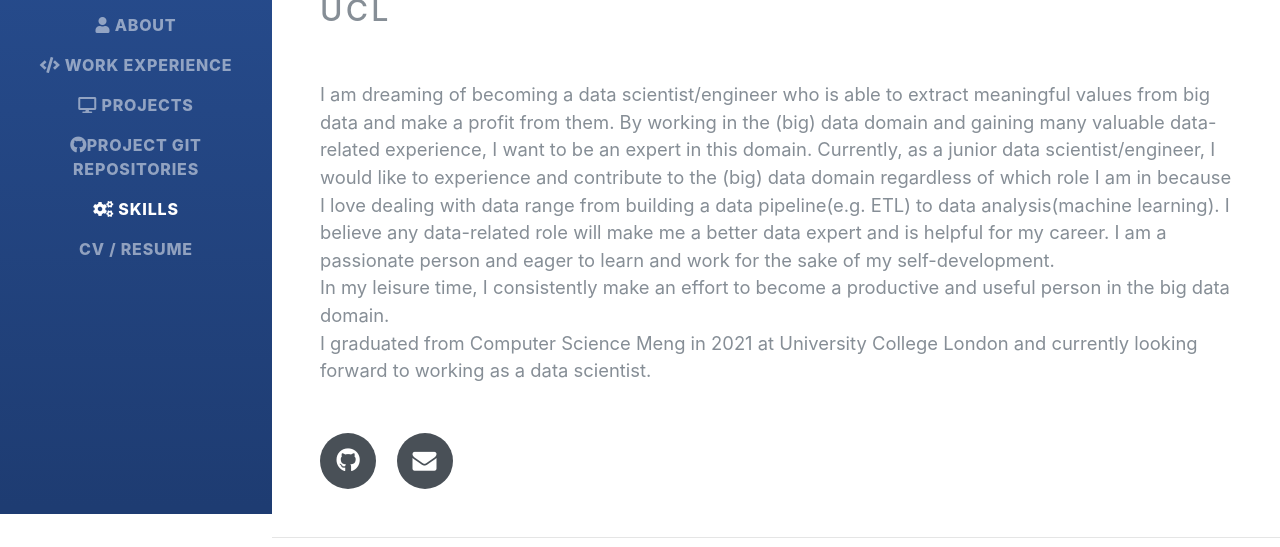
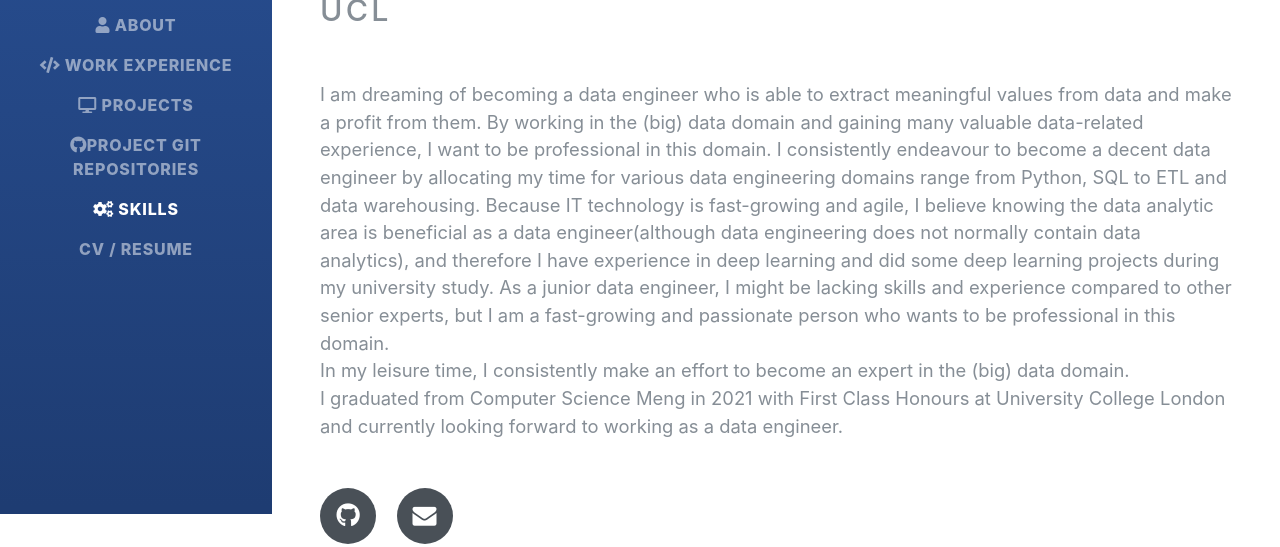
Before and after one commit to Minjae97/portfolio, a plain HTML site: page index.html in a window 1280 px wide. Shown: the part 286-833 px from the top of the page. Drawn offline with Linux system fonts and the light colour scheme; a web font is replaced by a local one.

Commit message:
edit summary & change CV

```diff
--- a/index.html
+++ b/index.html
@@ -55,7 +55,7 @@
           <a class="nav-link js-scroll-trigger" href="#skills"><i class="fas fa-cogs"></i> Skills</a>
         </li>
         <li class="nav-item">
-          <a class="nav-link" target="_blank" href="./docs/CV_Minjae Kang_2021_data_engineer.pdf" download>CV / Resume</a>
+          <a class="nav-link" target="_blank" href="./docs/CV_Minjae Kang_2021.pdf" download>CV / Resume</a>
         </li>
       </ul>
     </div>
@@ -69,11 +69,12 @@
           <span class="text-primary">Minjae Kang</span>
         </h1>
         <div class="subheading mb-5 mt-1">Data Scienctist/Engineer graduated from UCL</div>
-        <p class="lead mb-5">I am dreaming of becoming a data scientist/engineer who is able to extract meaningful values from big data and make a profit from them. By working in the (big) data domain and gaining many valuable data-related
-          experience, I want to be an expert in this domain. Currently, as a junior data scientist/engineer, I would like to experience and contribute to the (big) data domain regardless of which role I am in because I love dealing with data range from building a data pipeline(e.g. ETL) to data analysis(machine learning). I believe any data-related role will make me a better data expert and is helpful for my career.
-          I am a passionate person and eager to learn and work for the sake of my self-development.<br>
-          In my leisure time, I consistently make an effort to become a productive and useful person in the big data domain.<br>
-          I graduated from Computer Science Meng in 2021 at University College London and currently looking forward to working as a data scientist.<br>
+        <p class="lead mb-5">I am dreaming of becoming a data engineer who is able to extract meaningful values from data and make a profit from them. By working in the (big) data domain and gaining many valuable data-related
+          experience, I want to be professional in this domain. I consistently endeavour to become a decent data engineer by allocating my time for various data engineering domains range from Python, SQL to ETL and data warehousing.
+          Because IT technology is fast-growing and agile, I believe knowing the data analytic area is beneficial as a data engineer(although data engineering does not normally contain data analytics), and therefore
+          I have experience in deep learning and did some deep learning projects during my university study. As a junior data engineer, I might be lacking skills and experience compared to other senior experts, but I am a fast-growing and passionate person who wants to be professional in this domain.<br>
+          In my leisure time, I consistently make an effort to become an expert in the (big) data domain.<br>
+          I graduated from Computer Science Meng in 2021 with First Class Honours at University College London and currently looking forward to working as a data engineer.<br>
         </p>
         <div class="social-icons">
           <a href="https://github.com/Minjae97" class="github" target="_blank"><i class="fab fa-github"></i></a>
```
Also changed, not shown: 2 other files.
